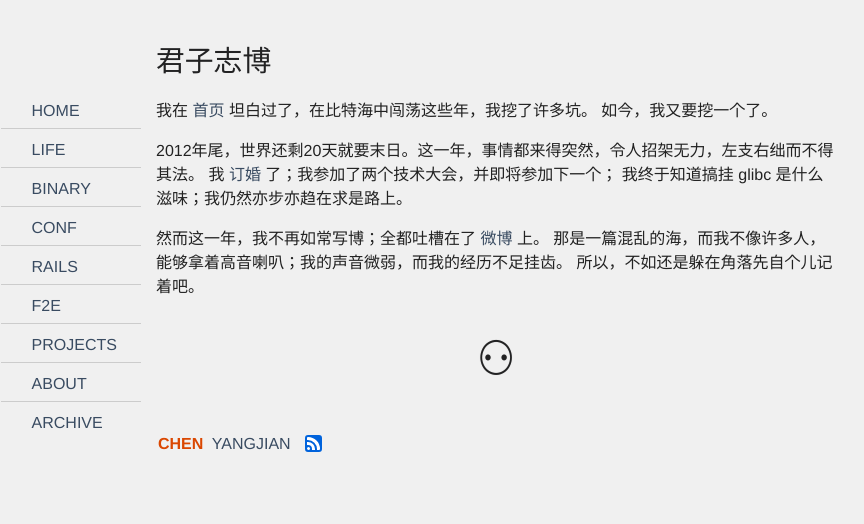
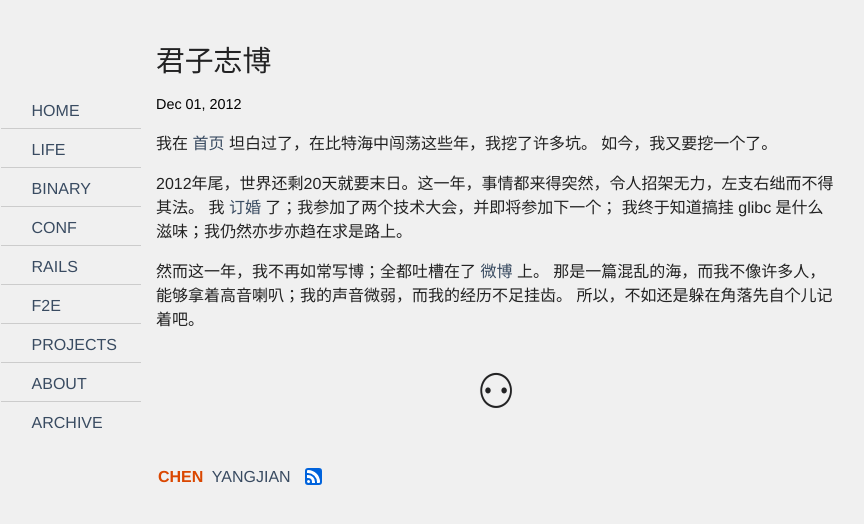
Before and after one commit to cyjake/cyjake.github.io, a Jekyll site: the page built from life/_posts/2012-12-01-yet-another-blog.md, in a window 1280 px wide. Shown: the top 524 px of the page, without its empty margins (144-1008 px from the left). Built offline with Jekyll 4.4.1, drawn with Linux system fonts in a browser that asks for light colours; some web fonts are replaced; Markdown is read by kramdown in place of the engine named in the settings.

Commit message:
Added itemscope
Reference: https://lepture.com/zh/2015/fe-microdata

```diff
--- a/_layouts/post.html
+++ b/_layouts/post.html
@@ -9,10 +9,11 @@
 <body id="post-body" class="type" bx-app>
   <div id="page">
     <div id="content">
-      <div class="content-wrap">
+      <div class="content-wrap" itemscope itemtype="http://schema.org/Article">
         <div class="article">
-          <h1>{{ page.title }}</h1>
-          {{ content }}
+          <h1 itemprop="name">{{ page.title }}</h1>
+          {% if page.date %}<time>{{ page.date | date: '%b %d, %Y' }}</time>{% endif %}
+          <div itemprop="articleBody">{{ content }}</div>
         </div>
         <div bx-name="mosaics/stoc" bx-config="{essay: '.article'}" bx-tpl="./default"></div>
         {% include duoshuo.html %}
--- a/_sass/components/base.sass
+++ b/_sass/components/base.sass
@@ -85,6 +85,9 @@
     border-radius: 2px
     box-shadow: 0 0 3px rgba(0, 0, 0, 0.3)
 
+.article time
+  font-size: 90%
+
 .article:after
   content: '⚇'
   display: block
```
